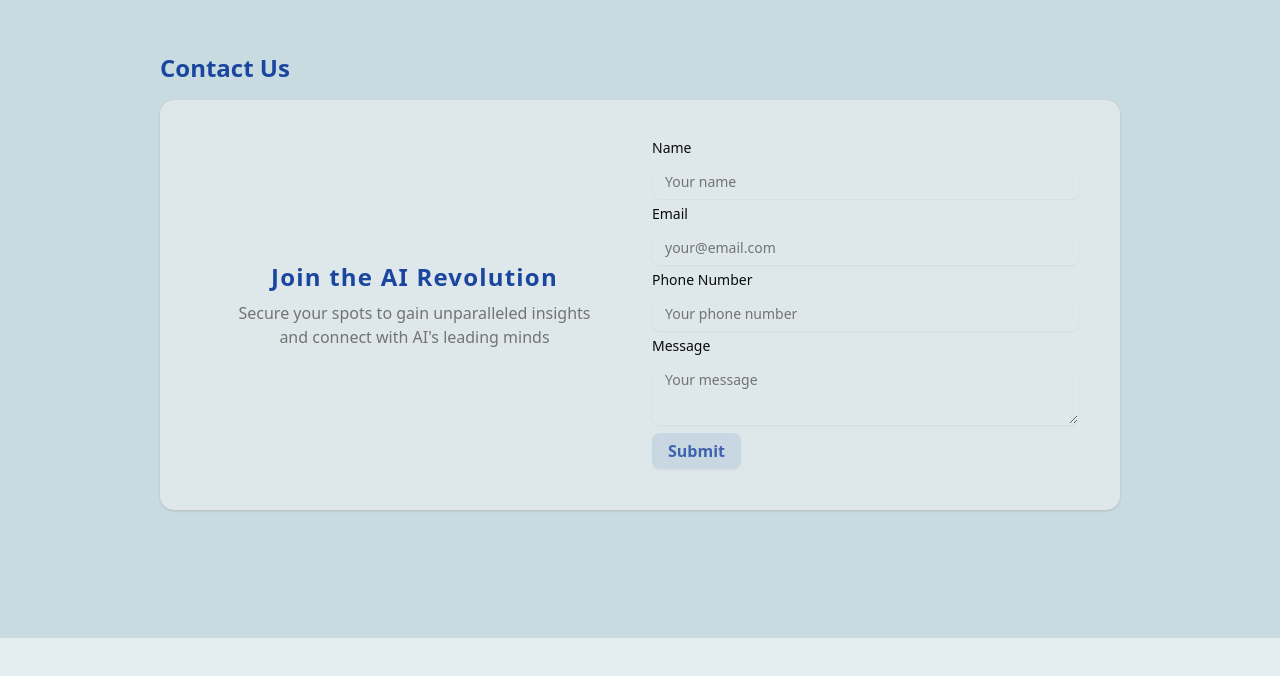
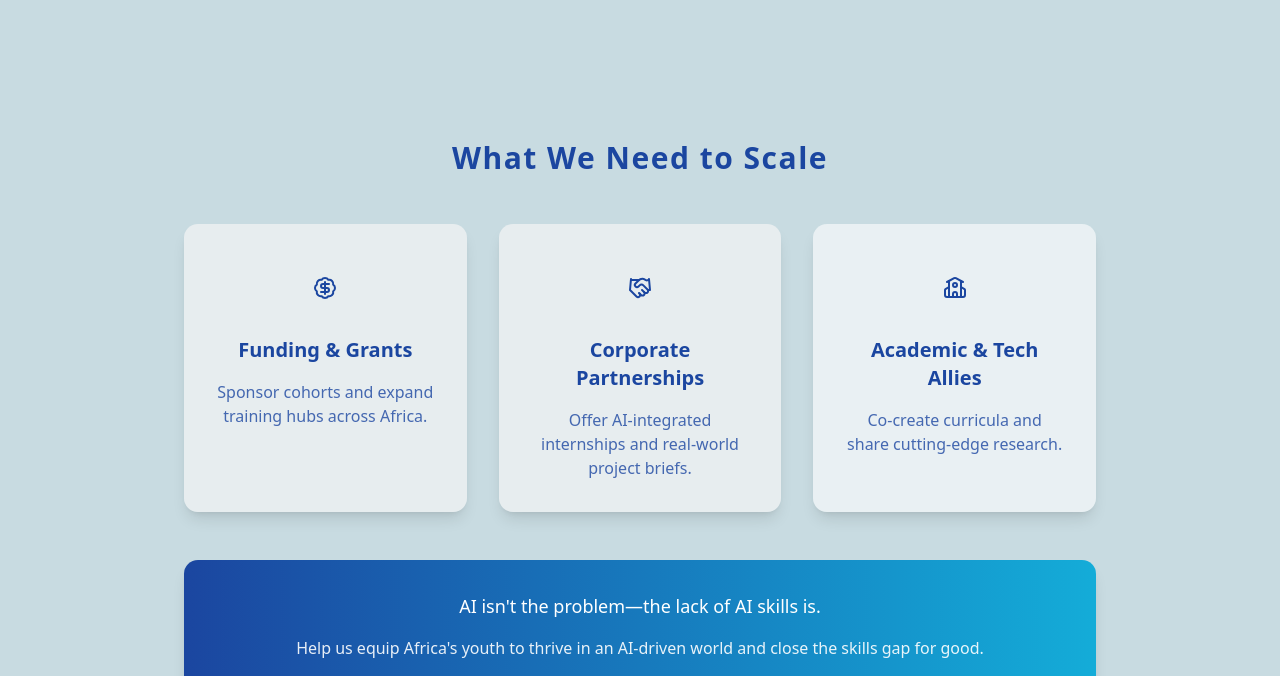
Before and after one commit to biyapx/fitai, a Next.js app: page / in a window 1280 px wide. Shown: the part 2795-3471 px from the top of the page. Built offline with nearby package versions, Linux system fonts and the light colour scheme.

Commit message:
Add ScaleSection component

```diff
--- a/src/app/page.js
+++ b/src/app/page.js
@@ -4,6 +4,7 @@ import Solution from "@/components/Solution";
 import BenefitsSection from "@/components/Benefits";
 import ContactUs from "@/components/Contact";
 import Footer from "@/components/Footer";
+import ScaleSection from "@/components/Scale";
 
 export default function Home() {
   return (
@@ -12,6 +13,7 @@ export default function Home() {
       <ApproachSection />
       <Solution />
       <BenefitsSection />
+      <ScaleSection />
       <ContactUs />
       <Footer />
     </div>
--- /dev/null
+++ b/src/components/Scale.jsx
@@ -0,0 +1,78 @@
+import React from "react";
+import { Card, CardContent } from "./ui/card";
+import {
+  BadgeDollarSign,
+  BadgeDollarSignIcon,
+  HandshakeIcon,
+  SchoolIcon,
+} from "lucide-react";
+
+const ScaleSection = () => {
+  return (
+    <section
+      id="scale"
+      className="py-20 px-6 w-[90%] md:w-[70%] lg:w-[75%] lg:max-w-screen-xl mx-auto"
+    >
+      <h2 className="text-lg font-bold md:text-3xl text-primary text-center mb-2 tracking-wider p-10">
+        What We Need to Scale
+      </h2>
+      <div className="grid md:grid-cols-3 gap-8 mb-12">
+        <Card className="bg-muted/70 dark:bg-card border-none shadow-lg">
+          <CardContent className="p-8 text-primary">
+            <div className="w-16 h-16 rounded-full flex items-center justify-center mx-auto mb-4">
+              <BadgeDollarSignIcon />
+            </div>
+            <h3 className="text-xl font-bold mb-4 text-center">
+              Funding & Grants
+            </h3>
+            <p className="text-center text-primary/80">
+              Sponsor cohorts and expand training hubs across Africa.
+            </p>
+          </CardContent>
+        </Card>
+
+        <Card className="bg-muted/70 dark:bg-card border-none shadow-lg">
+          <CardContent className="p-8 text-primary">
+            <div className="w-16 h-16 rounded-full flex items-center justify-center mx-auto mb-4">
+              <HandshakeIcon />
+            </div>
+            <h3 className="text-xl font-bold mb-4 text-center">
+              Corporate Partnerships
+            </h3>
+            <p className=" text-center text-primary/80">
+              Offer AI‑integrated internships and real‑world project briefs.
+            </p>
+          </CardContent>
+        </Card>
+
+        <Card className="bg-white/60 border-none shadow-lg">
+          <CardContent className="p-8 text-primary">
+            <div className="w-16 h-16 rounded-full flex items-center justify-center mx-auto mb-4">
+              <SchoolIcon />
+            </div>
+            <h3 className="text-xl font-bold mb-4 text-center">
+              Academic & Tech Allies
+            </h3>
+            <p className="text-center text-primary/80">
+              Co‑create curricula and share cutting‑edge research.
+            </p>
+          </CardContent>
+        </Card>
+      </div>
+
+      <Card className="bg-gradient-to-r from-primary to-secondary border-none shadow-lg">
+        <CardContent className="p-8 text-center">
+          <p className="text-white text-lg mb-4 font-medium">
+            AI isn't the problem—the lack of AI skills is.
+          </p>
+          <p className="text-white/90 text-base">
+            Help us equip Africa's youth to thrive in an AI‑driven world and
+            close the skills gap for good.
+          </p>
+        </CardContent>
+      </Card>
+    </section>
+  );
+};
+
+export default ScaleSection;
```
